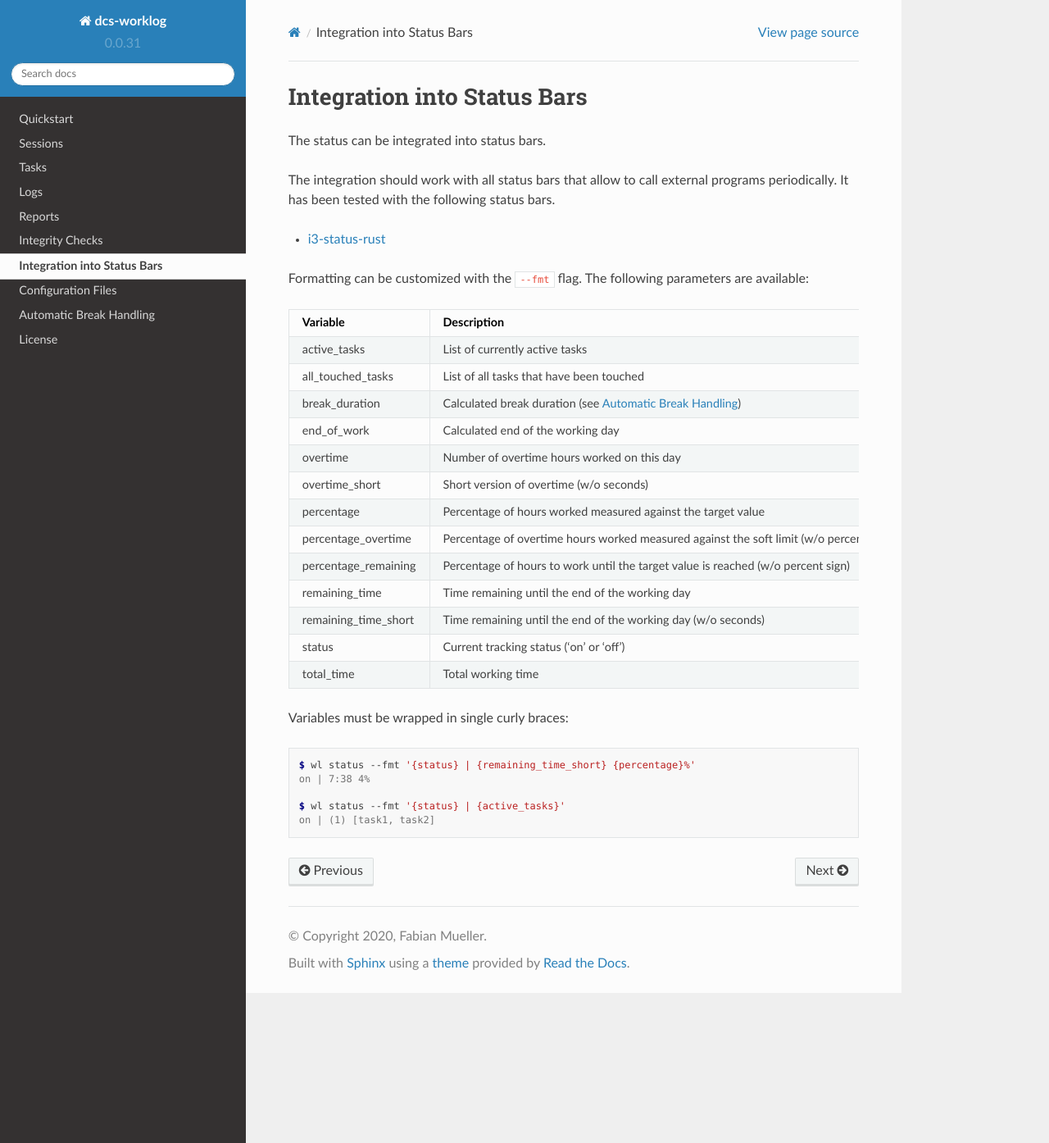
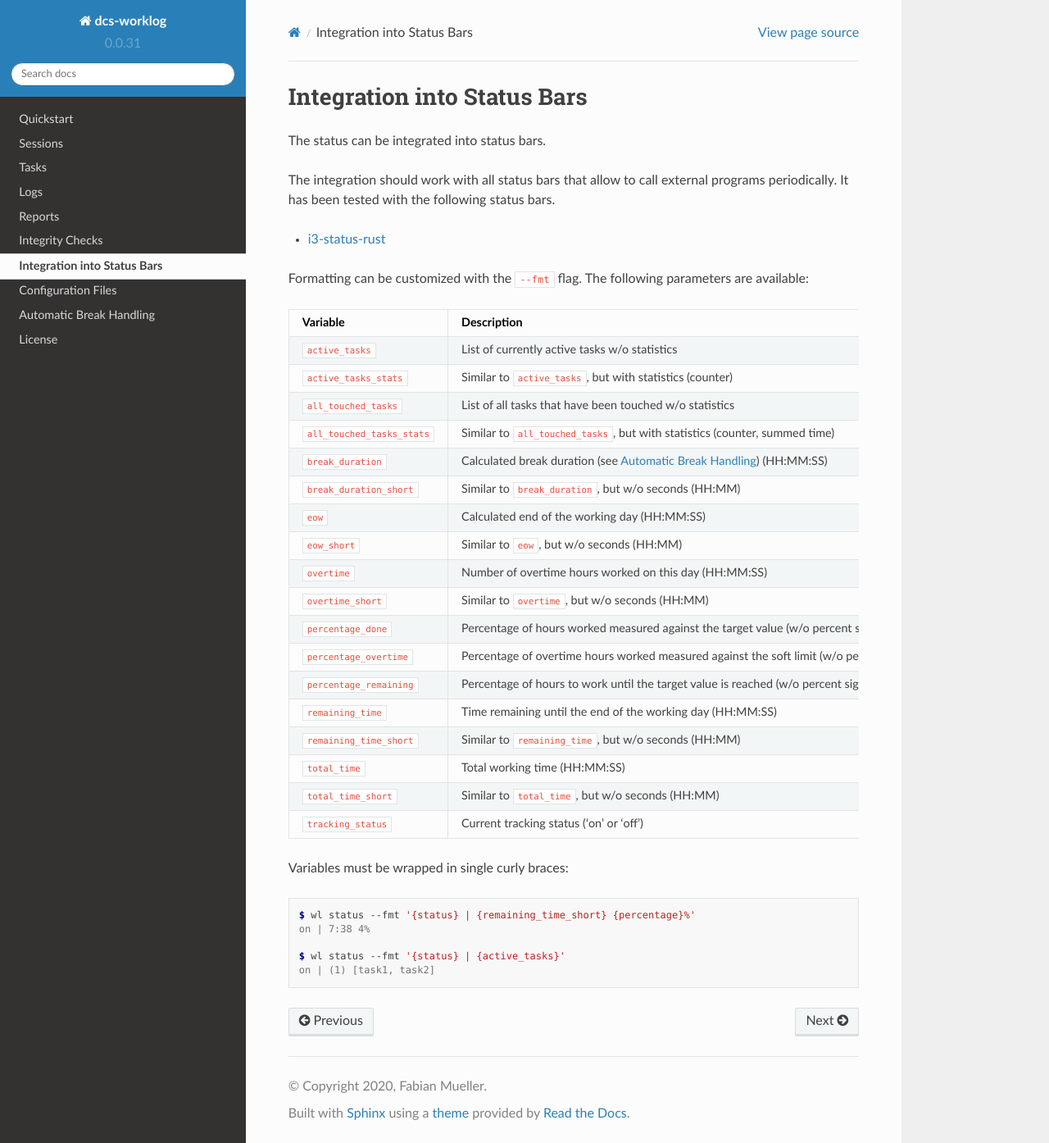
Before and after one commit to dotcs/worklog, a Sphinx documentation site: the page built from docs/text/status-bars.rst, in a window 1280 px wide and 1394 px high. Shown: the whole window at 82% size. Built offline with Sphinx 7.4.7 and the Read the Docs theme 2.0.0, drawn with Linux system fonts in a browser that asks for light colours.

Commit message:
Update docs: status-bars

```diff
--- a/docs/text/status-bars.rst
+++ b/docs/text/status-bars.rst
@@ -14,23 +14,28 @@ It has been tested with the following status bars.
 Formatting can be customized with the ``--fmt`` flag.
 The following parameters are available:
 
-==================== ===========
-Variable             Description
-==================== ===========
-active_tasks         List of currently active tasks
-all_touched_tasks    List of all tasks that have been touched
-break_duration       Calculated break duration (see :ref:`auto-breaks-label`)
-end_of_work          Calculated end of the working day
-overtime             Number of overtime hours worked on this day
-overtime_short       Short version of overtime (w/o seconds)
-percentage           Percentage of hours worked measured against the target value
-percentage_overtime  Percentage of overtime hours worked measured against the soft limit (w/o percent sign)
-percentage_remaining Percentage of hours to work until the target value is reached (w/o percent sign)
-remaining_time       Time remaining until the end of the working day
-remaining_time_short Time remaining until the end of the working day (w/o seconds)
-status               Current tracking status ('on' or 'off')
-total_time           Total working time
-==================== ===========
+===========================  ===========
+Variable                     Description
+===========================  ===========
+``active_tasks``             List of currently active tasks w/o statistics
+``active_tasks_stats``       Similar to ``active_tasks``, but with statistics (counter)
+``all_touched_tasks``        List of all tasks that have been touched w/o statistics
+``all_touched_tasks_stats``  Similar to ``all_touched_tasks``, but with statistics (counter, summed time)
+``break_duration``           Calculated break duration (see :ref:`auto-breaks-label`) (HH:MM:SS)
+``break_duration_short``     Similar to ``break_duration``, but w/o seconds (HH:MM)
+``eow``                      Calculated end of the working day (HH:MM:SS)
+``eow_short``                Similar to ``eow``, but w/o seconds (HH:MM)
+``overtime``                 Number of overtime hours worked on this day (HH:MM:SS)
+``overtime_short``           Similar to ``overtime``, but w/o seconds (HH:MM)
+``percentage_done``          Percentage of hours worked measured against the target value (w/o percent sign)
+``percentage_overtime``      Percentage of overtime hours worked measured against the soft limit (w/o percent sign)
+``percentage_remaining``     Percentage of hours to work until the target value is reached (w/o percent sign)
+``remaining_time``           Time remaining until the end of the working day (HH:MM:SS)
+``remaining_time_short``     Similar to ``remaining_time``, but w/o seconds (HH:MM)
+``total_time``               Total working time (HH:MM:SS)
+``total_time_short``         Similar to ``total_time``, but w/o seconds (HH:MM)
+``tracking_status``          Current tracking status ('on' or 'off')
+===========================  ===========
 
 Variables must be wrapped in single curly braces:
 
```
